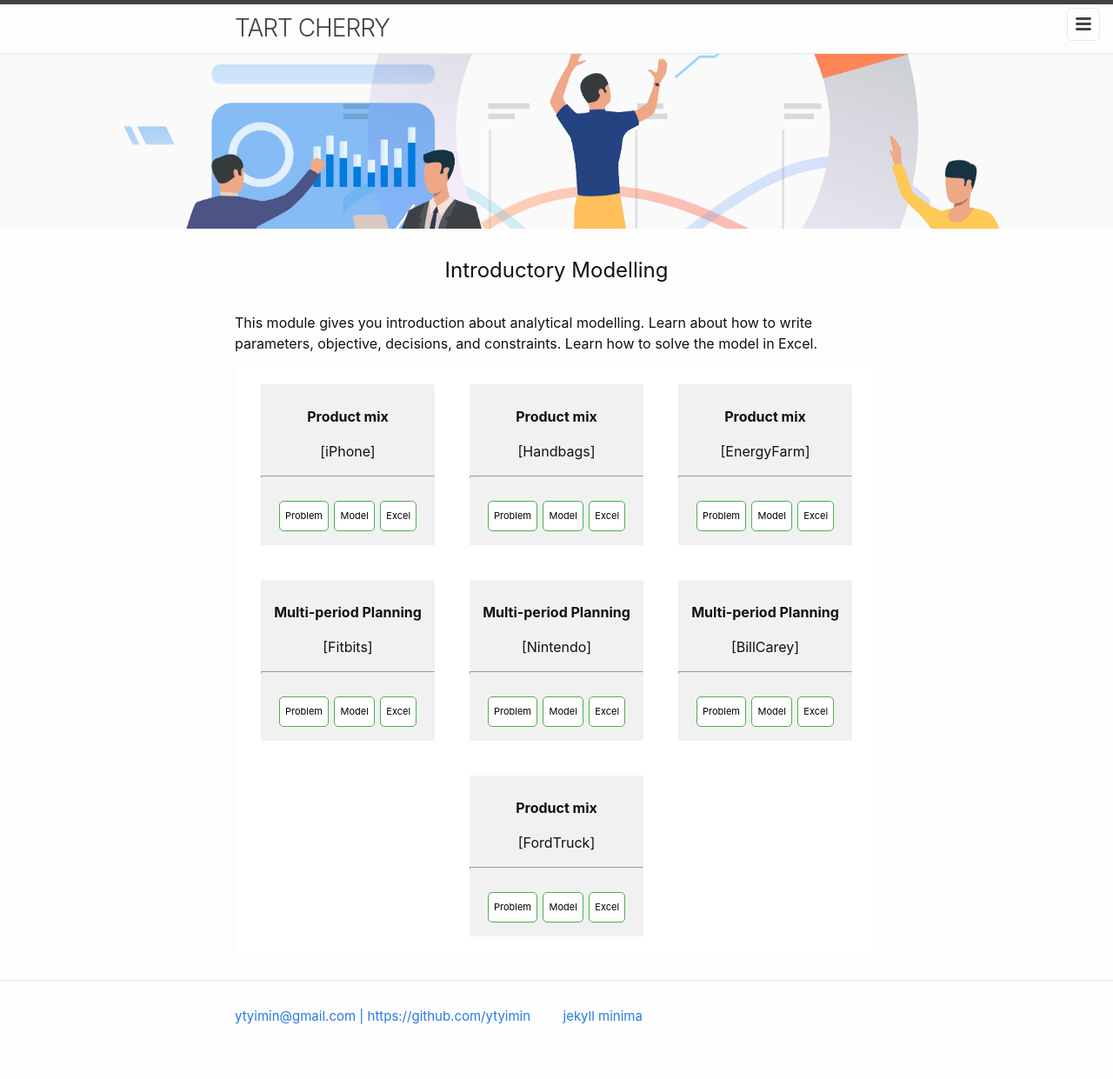
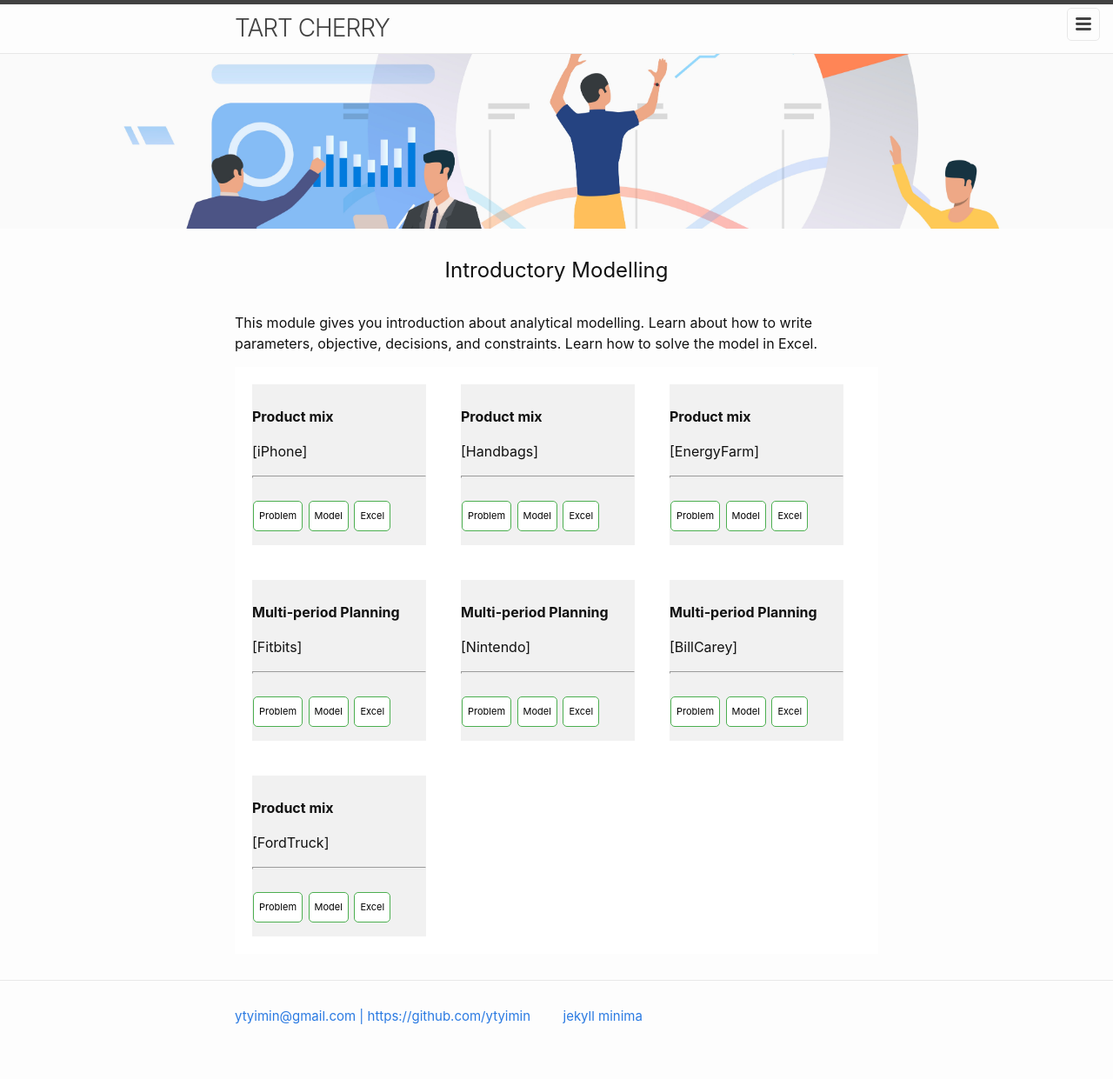
Before and after one commit to ytyimin/tart-cherry, a Jekyll site: the page built from introduction.markdown, in a window 1280 px wide. Shown: the whole page at 87% size. Built offline with Jekyll 4.4.1, drawn with Linux system fonts in a browser that asks for light colours.

Commit message:
Update _layout.scss

```diff
--- a/_sass/minima/_layout.scss
+++ b/_sass/minima/_layout.scss
@@ -374,7 +374,7 @@
   display: flex;
   flex-flow: row wrap;
   background-color: White;
-  justify-content: center;
+  justify-content: left;
   align-content: space-around;
 }
 
@@ -382,7 +382,7 @@
   background-color: #f1f1f1;
   width: 200px;
   margin: 20px;
-  text-align: center;
+  text-align: left;
   line-height: 25px;
   font-size: 16px;
 }
```
